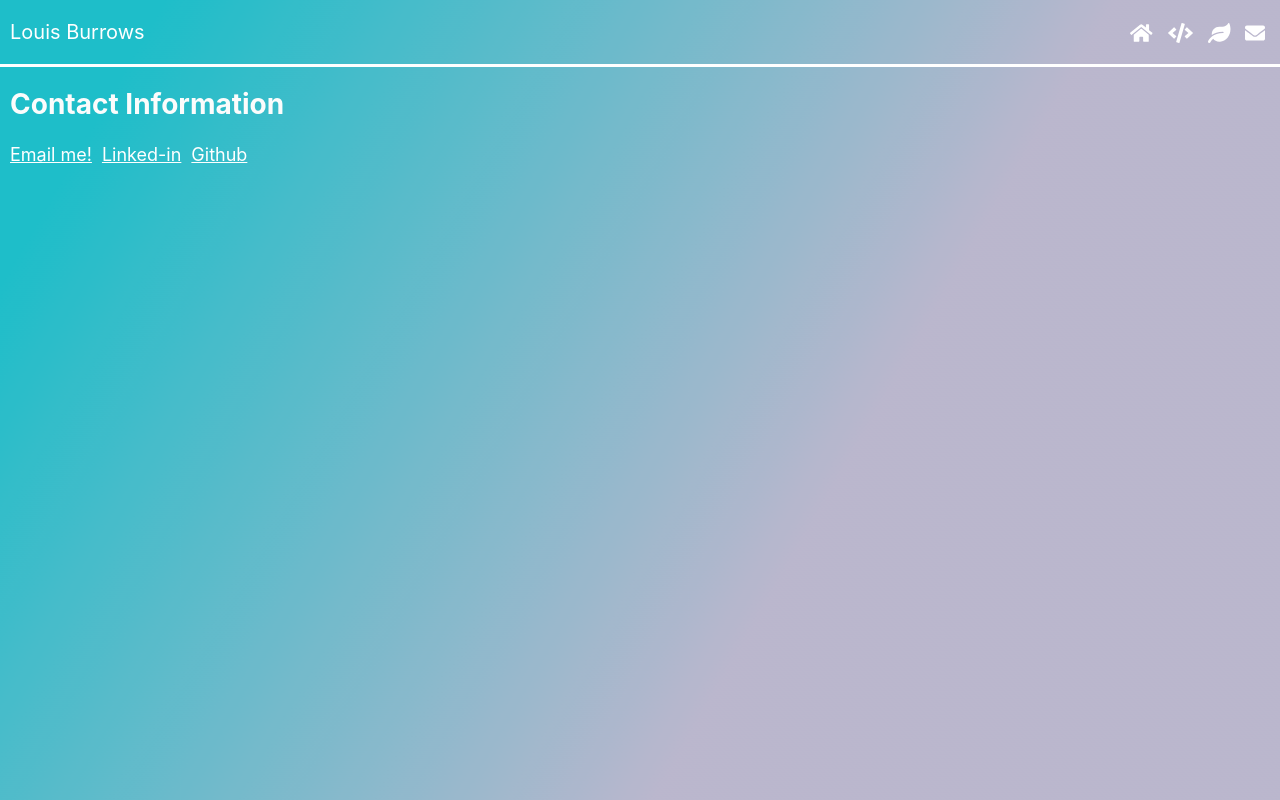
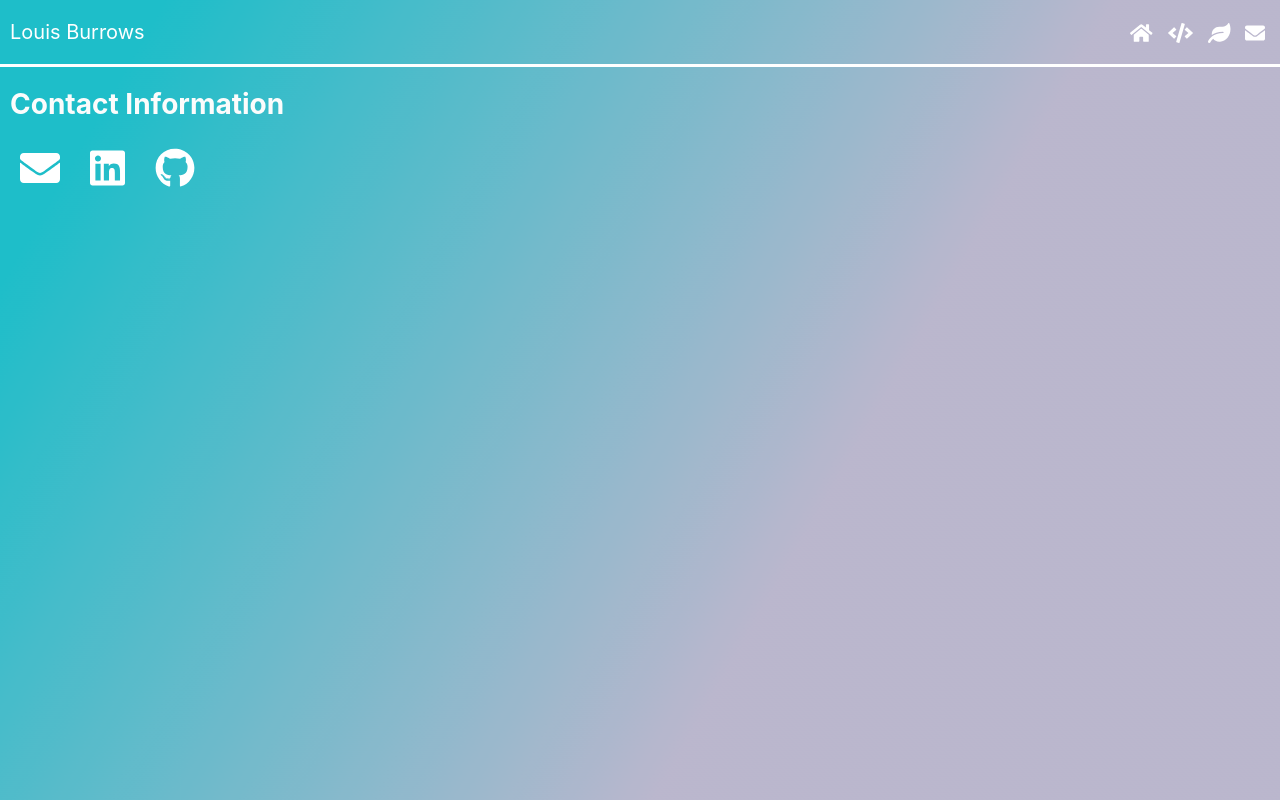
Before and after one commit to louis-burrows/portfolio-in-react, a React (Create React App) app: page /contact in a window 1280 px wide. Built offline with nearby package versions, Linux system fonts and the light colour scheme.

Commit message:
contact icons sorted

```diff
--- a/package.json
+++ b/package.json
@@ -4,6 +4,7 @@
   "private": true,
   "dependencies": {
     "@fortawesome/fontawesome-svg-core": "^1.2.30",
+    "@fortawesome/free-brands-svg-icons": "^5.14.0",
     "@fortawesome/free-solid-svg-icons": "^5.14.0",
     "@fortawesome/react-fontawesome": "^0.1.11",
     "@reach/router": "^1.3.4",
--- a/src/App.jsx
+++ b/src/App.jsx
@@ -3,6 +3,7 @@ import React, { Component } from 'react';
 import styles from './App.module.scss';
 
 import { library } from '@fortawesome/fontawesome-svg-core'
+import { fab } from '@fortawesome/free-brands-svg-icons'
 import { faHome, faCode, faLeaf, faBars, faEnvelope } from '@fortawesome/free-solid-svg-icons'
 
 
@@ -10,7 +11,7 @@ import Routes from "./containers/Routes"
 import Navbar from "./Components/Navbar"
 
 
-library.add(faHome, faCode, faLeaf, faBars, faEnvelope);
+library.add(fab, faHome, faCode, faLeaf, faBars, faEnvelope);
 
 class App extends Component {
   state = {  }
--- a/src/containers/Contact/Contact.jsx
+++ b/src/containers/Contact/Contact.jsx
@@ -1,5 +1,6 @@
 import React, { Component } from 'react';
 import styles from "./Contact.module.scss"
+import { FontAwesomeIcon } from '@fortawesome/react-fontawesome'
 
 class Contact extends Component {
   state = {  }
@@ -9,11 +10,15 @@ class Contact extends Component {
 
         <h2 className={styles.contactTitle}>Contact Information</h2>
 
-        <a href="mailto:louisburrows@gmail.com" className={styles.contactParagraph}>Email me!</a>
+        <a href="mailto:louisburrows@gmail.com" className={styles.contactLink}><FontAwesomeIcon icon="envelope" className={styles.iconContact}/></a>
 
-        <a href="https://www.linkedin.com/in/louis-burrows-100727170/" target="_blank" className={styles.contactParagraph}>Linked-in</a>
 
-        <a href="https://github.com/louis-burrows" target="_blank" className={styles.contactParagraph}>Github</a>
+        <a href="https://www.linkedin.com/in/louis-burrows-100727170/" target="_blank" rel="noopener noreferrer" className={styles.contactLink}><FontAwesomeIcon icon={['fab', 'linkedin']} className={styles.iconContact}/></a>
+
+
+        <a href="https://github.com/louis-burrows" target="_blank" rel="noopener noreferrer" className={styles.contactLink}><FontAwesomeIcon icon={['fab', 'github']} className={styles.iconContact}/></a>
+
+
       </div>
      );
   }
--- a/src/containers/Contact/Contact.module.scss
+++ b/src/containers/Contact/Contact.module.scss
@@ -7,19 +7,21 @@
     font-size: 28px;
   }
 
-  .contactParagraph {
+  .contactLink {
     color: white;
-    margin-top: 5px;
-    margin-left: 10px;
-    margin-left: 10px;
-    animation: fadein 0.5s;
-    font-size: 18px;
+    margin: 10px 10px 10px 20px;
+    animation: fadein 0.7s;
+    font-size: 40px;
   }
 
   @keyframes fadein {
     from { opacity: 0; font-size: 10px;}
-    to   { opacity: 1; font-size: 18px;}
-}
+    to   { opacity: 1; font-size: 40px;}
+  }
+
+  .iconContact {
+    color: white;
+  }
 
 
 }
```
Also changed, not shown: src/containers/Bio/Bio.jsx (line endings or trailing spaces), 1 other file (tests, documents, lock files or other folders).
